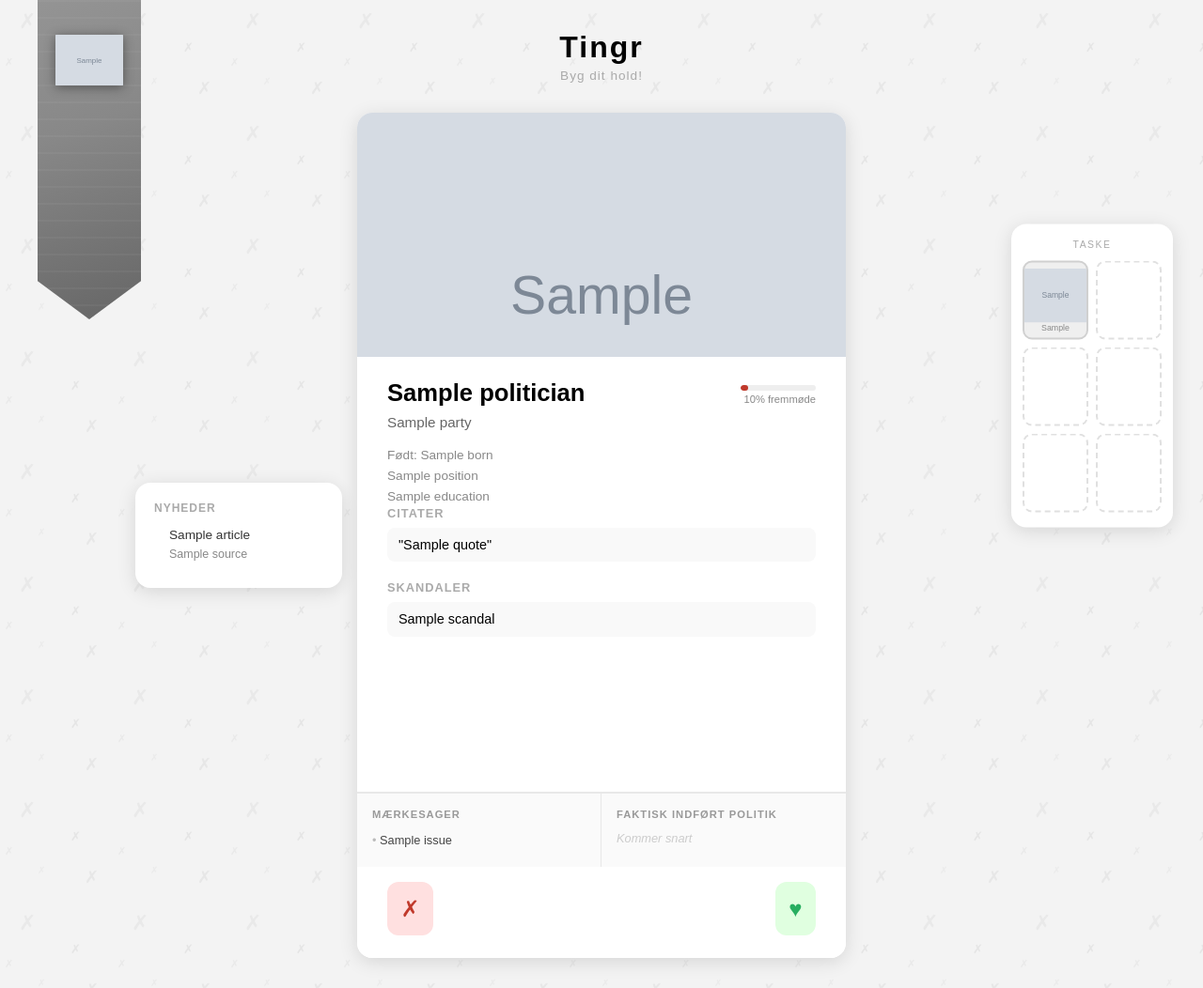
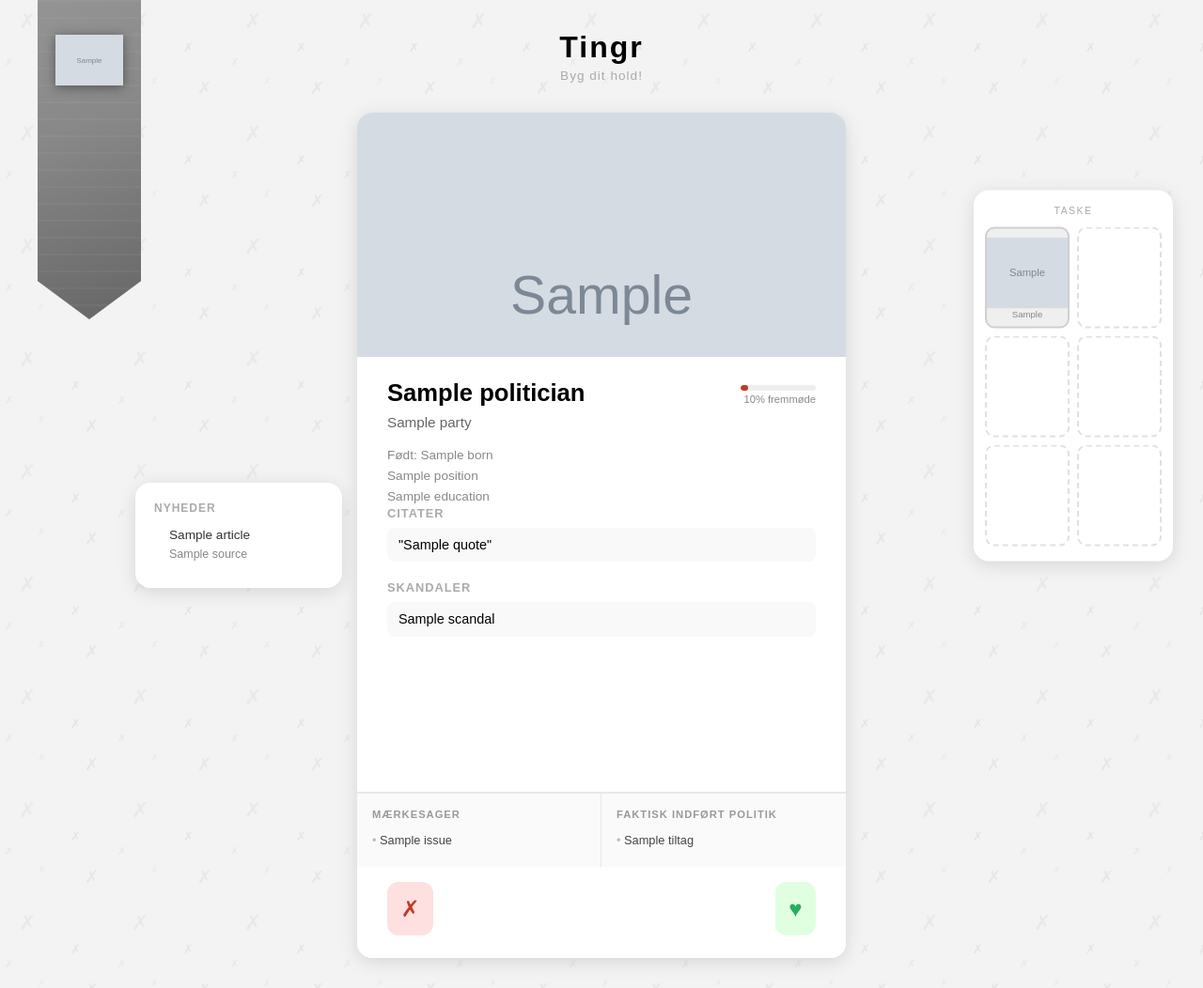
Before and after one commit to madswint/tingr, a Flask app: template templates/index.html in a window 1280 px wide. Shown: the whole page at 94% size. Run offline with Flask 3, Linux system fonts and the light colour scheme; the template is opened without the code that fills it: most values are stand-ins (such as "Sample title", 1, 10 or a date in 2020); grey boxes marked "Sample" are stand-in pictures.

Commit message:
Added additional AI declarations in HTML and CSS files; More cleanup; Populated tiltag table and added (only title) to Politician class

```diff
--- a/database.py
+++ b/database.py
@@ -82,6 +82,9 @@ def init_db():
     load_csv(cur, "tidlparti", "tidlparti.csv",
              ["tidlpartiid", "partiid", "politikerid"])
 
+    load_csv(cur, "tiltag", "tiltag.csv",
+             ["tiltagid", "politikerid", "tiltag"])
+
     load_csv(cur, "maerkesagparti", "maerkesagparti.csv",
              ["maerkesagpartiid", "maerkesagid", "partiid"])
 
--- a/flask_server.py
+++ b/flask_server.py
@@ -29,7 +29,9 @@ def choose():
 @app.route("/swipe")
 def swipe_page():
     politician = main.get_next_politician()
-    news = main.fetch_news(politician.name) if politician else []
+    if politician is None:
+        return redirect("/results")
+    news = main.fetch_news(politician.name)
     return render_template("index.html", politician=politician, bag=main.bag, news=news)
 
 
--- a/main.py
+++ b/main.py
@@ -7,7 +7,7 @@ from database import db_connection
 from math import dist
 
 conn = db_connection()
-cur = conn.cursor()
+cur = conn.cursor() ## Needs to be closed again on exit.. How to do ~Main() equivalant in flask??
 
 PARTY_META = {
     1: {"color": "#692582", "logo": "moderaterne.png"},
@@ -35,7 +35,7 @@ def party_name_to_id(name):
 # For simplicity we store politicians data in a class in order to easily render in html
 class Politician:
     def __init__(self, id, name, party, politics_score, born, position, education,
-                 photo_urls=None, quotes=None, scandals=None, issues=None, deltagelsesprocent=None):
+                 photo_urls=None, quotes=None, scandals=None, issues=None, established=None, deltagelsesprocent=None):
         self.id = id
         self.name = name
         self.party = party
@@ -47,6 +47,7 @@ class Politician:
         self.quotes = quotes or []
         self.scandals = scandals or []
         self.issues = issues or []
+        self.established = established or []
         self.deltagelsesprocent = deltagelsesprocent
         meta = PARTY_META.get(party_name_to_id(party), {})
         logo = meta.get("logo")
@@ -69,8 +70,6 @@ def bag_add(politician):
     if len(bag) < 6 and politician not in bag:
         bag.append(politician)
         bag_update_score()
-    else:
-        print("GIV MULIGHED FOR ERSTATTELSE AF POLITIKER VED BRUG AF REGEX?")
 
 def bag_remove(politician: Politician):
     if politician not in bag:
@@ -78,13 +77,6 @@ def bag_remove(politician: Politician):
     else:
         bag.remove(politician)
         bag_update_score()
-
-
-def euclidean_distance(score1, score2):
-    x1, y1 = score1
-    x2, y2 = score2
-
-    return ((x1 - x2)**2 + (y1 - y2) ** 2)**0.5
 
 
 def bag_update_score():
@@ -102,7 +94,7 @@ def reset():
     swiped = []
     bag_politics_score = (0.0, 0.0)
 
-def build_politician(row, cur):
+def build_politician(row):
     _pol_id, _name, _party, _born, _position, _education, _deltagelsesprocent = row
 
     cur.execute("select citat from citat where politikerid = %s", (_pol_id,))
@@ -118,12 +110,17 @@ def build_politician(row, cur):
     """, (_pol_id,))
     _issues = [r[0] for r in cur.fetchall()]
 
+    cur.execute("""select tiltag
+                from Tiltag
+                where politikerid = %s""", (_pol_id,))
+    _established = [r[0] for r in cur.fetchall()]
+
     cur.execute("select ps.samletfordelingsscore,ps.samletvaerdiscore from politikerscore ps where ps.politikerid = %s", (_pol_id,))
     _politics_score = cur.fetchone() or (0.0, 0.0)
 
     _photo_urls = []
     photo_dir = f"static/politicians/{_pol_id}"
-    if os.path.isdir(photo_dir):
+    if os.path.isdir(photo_dir):                # <- AI help
         _photo_urls = [
             f"/static/politicians/{_pol_id}/{f}"
             for f in sorted(os.listdir(photo_dir))
@@ -141,6 +138,7 @@ def build_politician(row, cur):
         quotes=_quotes,
         scandals=_scandals,
         issues=_issues,
+        established=_established,
         deltagelsesprocent=_deltagelsesprocent
     )
 
@@ -153,9 +151,7 @@ def load_all_politicians():
         join parti pa on p.partiid = pa.partiid
     """)
     rows = cur.fetchall()
-    politicians = [build_politician(row, cur) for row in rows]
-    cur.close()
-    conn.close()
+    politicians = [build_politician(row) for row in rows]
 
 
 def get_random_politicians(n):
@@ -168,18 +164,15 @@ def get_random_politicians(n):
 def get_next_politician():
     swiped_ids = {p.id for p in swiped}
 
-    candidates = [
-        p for p in politicians
-        if p.id not in swiped_ids
-    ]
+    candidates = [p for p in politicians if p.id not in swiped_ids]
 
     if len(candidates) == 0:
         return None
 
-    return min(candidates, key=lambda p: euclidean_distance(bag_politics_score, p.politics_score)
+    return min(candidates, key=lambda p: dist(bag_politics_score, p.politics_score)
     )
 
-def build_end_stats(cur):
+def build_end_stats():
     liked = bag
     swiped_all = swiped
 
@@ -198,34 +191,30 @@ def build_end_stats(cur):
     most_scandalous = max(liked, key=lambda p: len(p.scandals)) if liked else None
 
 
-
-    # get party scores and calculate closest distance from bag score to party scores
-    list_party_id
-
-    cur.execute("select parti.partiid from parti")
-    list_party_id = cur.fetchall()
-
-    list_party_scores
-    for party_id in list_party_id:
-        cur.execute("select pas.gnsfordelingsscore, pas.gnsvaerdiscore from partiscore pas where pas.partiid = %s", (party_id,))
-        list_party_scores = party_id + cur.fetchone()
+    cur.execute("""
+        select pa.parti, pas.gnsfordelingscore, pas.gnsvaerdiscore
+        from partiscore pas
+        join parti pa on pa.partiid = pas.partiid
+    """)
+    party_scores = cur.fetchall()
 
 
-    closest_party_id
-    closest_dist
-    for score in list_party_scores:
-        cur_dist = dist(bag_politics_score, score)
-        if closest_dist > cur_dist:
-            closest_dist = cur_dist
-            closest_party_id = party_id
-#
+    closest_party = None
+    closest_dist = float('inf')
+    for name, f_score, v_score in party_scores:
+        if f_score is None or v_score is None:
+            continue
+        d = dist(bag_politics_score, (f_score, v_score))
+        if d < closest_dist:
+            closest_dist = d
+            closest_party = name
 
-    party_color = PARTY_META.get(closest_party_id, {}).get("color", "#888888")
-    party_logo = PARTY_META.get(closest_party_id, {}).get("logo")
+    party_color = PARTY_META.get(party_name_to_id(closest_party), {}).get("color", "#888888")
+    party_logo = PARTY_META.get(party_name_to_id(closest_party), {}).get("logo")
 
     return {
         "bag": liked,
-        "top_party": closest_party_id,
+        "top_party": closest_party,
         "party_color": party_color,
         "party_logo": f"/static/party_logos/{party_logo}" if party_logo else None,
         "swiped_right": swiped_right_count,
@@ -238,6 +227,7 @@ def build_end_stats(cur):
         "axis_fordeling": round(bag_politics_score[0], 2),
         "axis_vaerdi": round(bag_politics_score[1], 2),
     }
+
 
 
 def fetch_news(name):
--- a/static/styles/style.css
+++ b/static/styles/style.css
@@ -1,3 +1,4 @@
+/* AI made CSS */
 * { box-sizing: border-box; margin: 0; padding: 0; }
 
 body {
@@ -348,8 +349,8 @@ h1 { margin-bottom: 0.25rem; font-size: 2rem; letter-spacing: 2px; position: rel
 }
 
 .bag-slot {
-    width: 70px;
-    height: 84px;
+    width: 90px;
+    height: 108px;
     border-radius: 10px;
     border: 2px dashed #e0e0e0;
     overflow: hidden;
@@ -385,14 +386,14 @@ h1 { margin-bottom: 0.25rem; font-size: 2rem; letter-spacing: 2px; position: rel
 
 .bag-photo {
     width: 100%;
-    height: 58px;
+    height: 76px;
     object-fit: cover;
     object-position: top;
 }
 
 .bag-photo-empty {
     width: 100%;
-    height: 58px;
+    height: 76px;
     display: flex;
     align-items: center;
     justify-content: center;
@@ -415,14 +416,14 @@ h1 { margin-bottom: 0.25rem; font-size: 2rem; letter-spacing: 2px; position: rel
 }
 
 .bag-name {
-    font-size: 0.55rem;
+    font-size: 0.6rem;
     color: #888;
     text-align: center;
     padding: 0 2px;
     white-space: nowrap;
     overflow: hidden;
     text-overflow: ellipsis;
-    max-width: 66px;
+    max-width: 86px;
 }
 
 /* Starter overlay */
--- a/templates/index.html
+++ b/templates/index.html
@@ -1,3 +1,4 @@
+<!-- AI Made HTML -->
 <!DOCTYPE html>
 <html lang="da">
 <head>
@@ -144,7 +145,15 @@
             </div>
             <div class="card-bottom-col">
                 <h3>Faktisk indført politik</h3>
-                <span class="placeholder">Kommer snart</span>
+                {% if politician.established %}
+                <ul>
+                    {% for tiltag in politician.established %}
+                    <li>{{ tiltag }}</li>
+                    {% endfor %}
+                </ul>
+                {% else %}
+                <span class="placeholder">Ingen data</span>
+                {% endif %}
             </div>
         </div>
 
@@ -161,12 +170,6 @@
     </div>
     </div>
 
-    {% else %}
-    <div class="done">
-        <h2>Du har swipet alle politiker!</h2>
-        <a href="/results" class="btn-results">Se dit hold</a>
-        <a href="/reset">Start forfra</a>
-    </div>
     {% endif %}
     <script>
         const color = document.body.dataset.partyColor || '#888888';
--- a/templates/starter.html
+++ b/templates/starter.html
@@ -1,3 +1,4 @@
+<!-- AI Made HTML -->
 <!DOCTYPE html>
 <html lang="da">
 <head>
```
Also changed, not shown: templates/results.html (+5 -15 lines).
